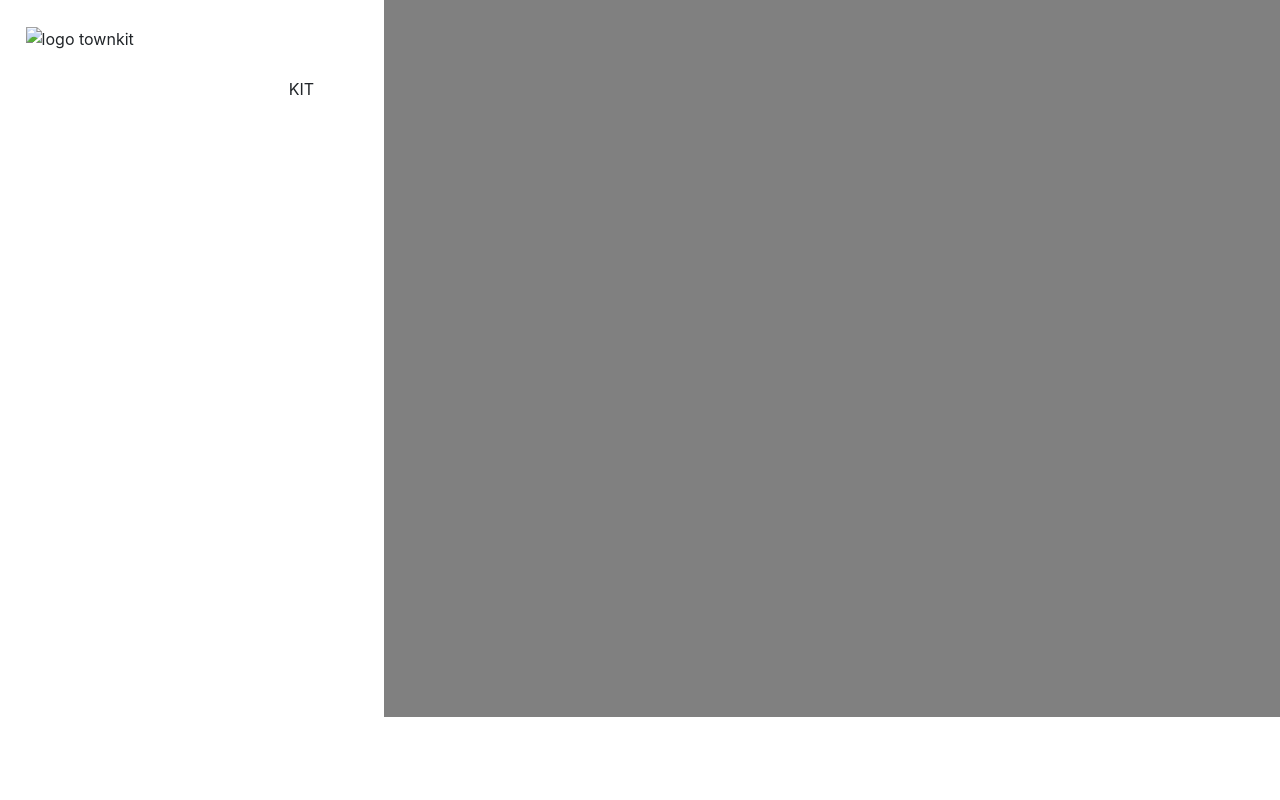
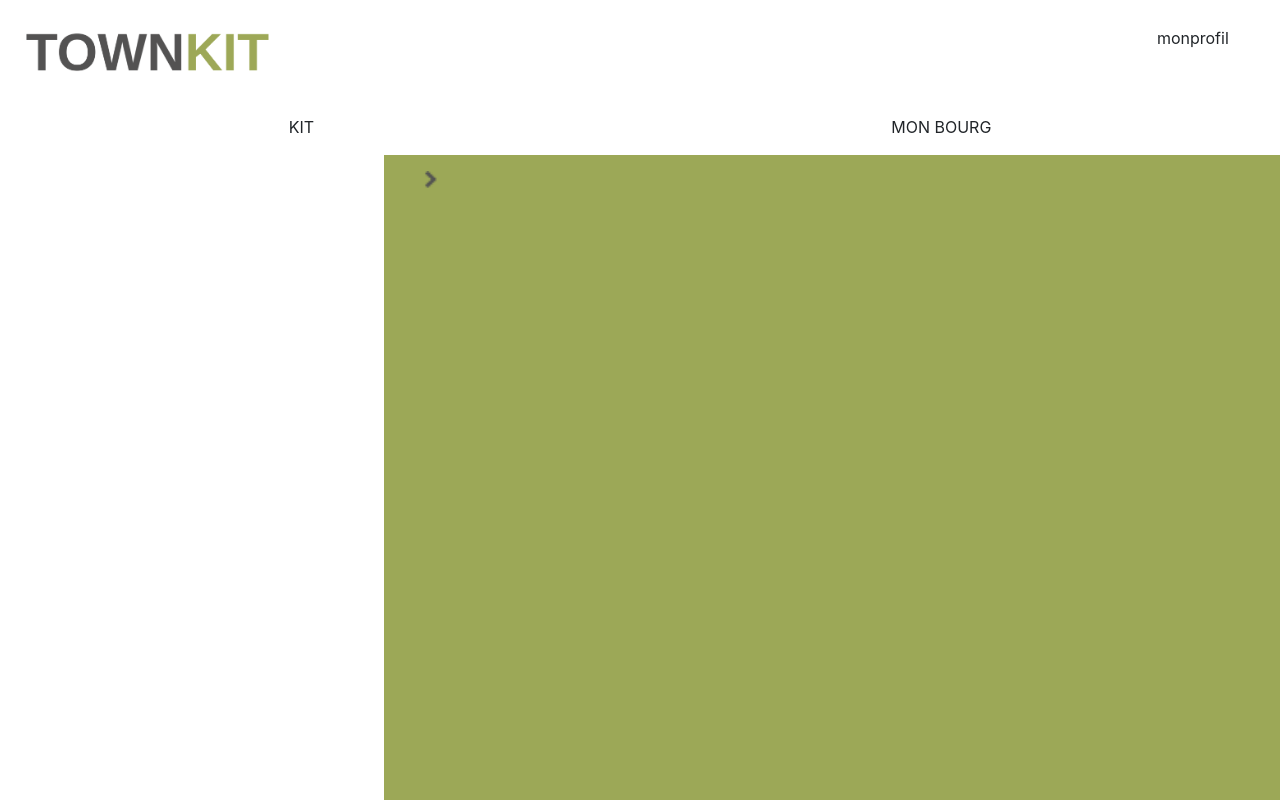
Before and after one commit to anxenabaan/projetlong, a plain HTML site: page menuclient.html in a window 1280 px wide. Both pictures are taken after a click on the item "monprofil". Drawn offline with nearby package versions, Linux system fonts and the light colour scheme.

Commit message:
j'ai un peu avancé  le menu
je travaille promis

```diff
--- a/menu.css
+++ b/menu.css
@@ -36,7 +36,16 @@ ul{
   position: fixed;
   width: 70vw;
   margin-left: 30vw;
-  background-color: grey;
+  background-color: #9CA857;
   height: 100vh;
-  margin-top: -25vh;
 }
+
+.mainlogo{
+  height: 5vw;
+}
+
+.btnclose{
+  height: 5vh;
+  margin-top: 2vh;
+  margin-left: 3vw;
+}
--- a/menuclient.html
+++ b/menuclient.html
@@ -12,7 +12,7 @@
 
   <ul class="header">
     <li class="logo">
-      <img src="" alt="logo townkit" class="mainlogo">
+      <img src="img/logo.png" alt="logo townkit" class="mainlogo">
     </li>
     <li class="profil" id="btnprofil">monprofil</li>
   </ul>
@@ -23,7 +23,7 @@
     </ul>
 
   <div id="menuperso" class="menuperso hide">
-      <img src="" alt="bouton fermer menu" class="btnclose" id="btnclose">
+    <img src="img/fleche.png" alt="bouton fermer menu" class="btnclose" id="btnclose">
 
 
   </div>
```
Also changed, not shown: Img/fleche.png (added), Img/logo.png (added).
